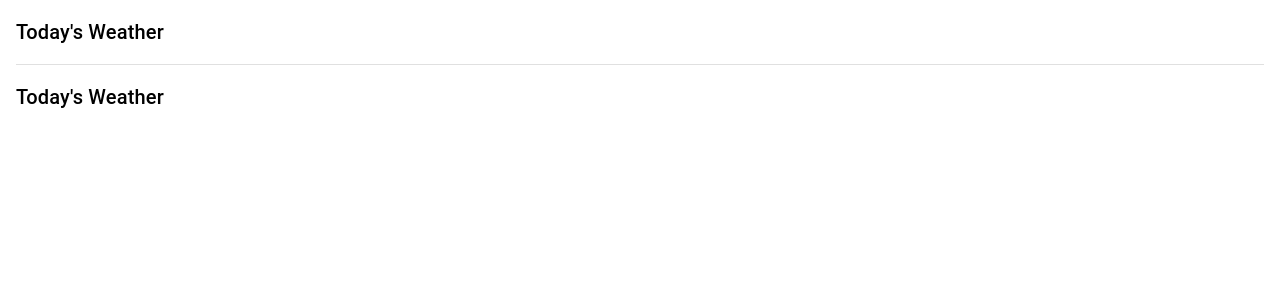
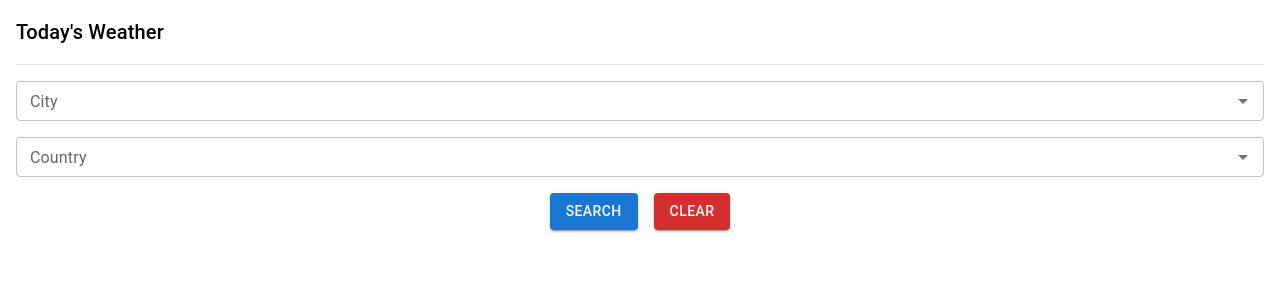
Before and after one commit to throuz/today-weather, a React (Vite) app: page / in a window 1280 px wide. Shown: the top 300 px of the page. Built offline with nearby package versions, Linux system fonts and the light colour scheme.

Commit message:
Complete Search UI

```diff
--- a/src/App.jsx
+++ b/src/App.jsx
@@ -1,13 +1,12 @@
 import { Stack, Box, Divider } from "@mui/material";
+import Search from "./components/Search";
 
 const App = () => {
   return (
-    <div className="App">
-      <Stack divider={<Divider />} spacing={2} sx={{ p: 2 }}>
-        <Box sx={{ typography: "h6" }}>Today's Weather</Box>
-        <Box sx={{ typography: "h6" }}>Today's Weather</Box>
-      </Stack>
-    </div>
+    <Stack className="App" divider={<Divider />} spacing={2} sx={{ p: 2 }}>
+      <Box sx={{ typography: "h6" }}>Today's Weather</Box>
+      <Search />
+    </Stack>
   );
 };
 
--- /dev/null
+++ b/src/components/Search.jsx
@@ -0,0 +1,159 @@
+import { Box, Autocomplete, TextField, Button, Stack } from "@mui/material";
+
+// Top 100 films as rated by IMDb users. http://www.imdb.com/chart/top
+const top100Films = [
+  { label: "The Shawshank Redemption", year: 1994 },
+  { label: "The Godfather", year: 1972 },
+  { label: "The Godfather: Part II", year: 1974 },
+  { label: "The Dark Knight", year: 2008 },
+  { label: "12 Angry Men", year: 1957 },
+  { label: "Schindler's List", year: 1993 },
+  { label: "Pulp Fiction", year: 1994 },
+  {
+    label: "The Lord of the Rings: The Return of the King",
+    year: 2003,
+  },
+  { label: "The Good, the Bad and the Ugly", year: 1966 },
+  { label: "Fight Club", year: 1999 },
+  {
+    label: "The Lord of the Rings: The Fellowship of the Ring",
+    year: 2001,
+  },
+  {
+    label: "Star Wars: Episode V - The Empire Strikes Back",
+    year: 1980,
+  },
+  { label: "Forrest Gump", year: 1994 },
+  { label: "Inception", year: 2010 },
+  {
+    label: "The Lord of the Rings: The Two Towers",
+    year: 2002,
+  },
+  { label: "One Flew Over the Cuckoo's Nest", year: 1975 },
+  { label: "Goodfellas", year: 1990 },
+  { label: "The Matrix", year: 1999 },
+  { label: "Seven Samurai", year: 1954 },
+  {
+    label: "Star Wars: Episode IV - A New Hope",
+    year: 1977,
+  },
+  { label: "City of God", year: 2002 },
+  { label: "Se7en", year: 1995 },
+  { label: "The Silence of the Lambs", year: 1991 },
+  { label: "It's a Wonderful Life", year: 1946 },
+  { label: "Life Is Beautiful", year: 1997 },
+  { label: "The Usual Suspects", year: 1995 },
+  { label: "Léon: The Professional", year: 1994 },
+  { label: "Spirited Away", year: 2001 },
+  { label: "Saving Private Ryan", year: 1998 },
+  { label: "Once Upon a Time in the West", year: 1968 },
+  { label: "American History X", year: 1998 },
+  { label: "Interstellar", year: 2014 },
+  { label: "Casablanca", year: 1942 },
+  { label: "City Lights", year: 1931 },
+  { label: "Psycho", year: 1960 },
+  { label: "The Green Mile", year: 1999 },
+  { label: "The Intouchables", year: 2011 },
+  { label: "Modern Times", year: 1936 },
+  { label: "Raiders of the Lost Ark", year: 1981 },
+  { label: "Rear Window", year: 1954 },
+  { label: "The Pianist", year: 2002 },
+  { label: "The Departed", year: 2006 },
+  { label: "Terminator 2: Judgment Day", year: 1991 },
+  { label: "Back to the Future", year: 1985 },
+  { label: "Whiplash", year: 2014 },
+  { label: "Gladiator", year: 2000 },
+  { label: "Memento", year: 2000 },
+  { label: "The Prestige", year: 2006 },
+  { label: "The Lion King", year: 1994 },
+  { label: "Apocalypse Now", year: 1979 },
+  { label: "Alien", year: 1979 },
+  { label: "Sunset Boulevard", year: 1950 },
+  {
+    label:
+      "Dr. Strangelove or: How I Learned to Stop Worrying and Love the Bomb",
+    year: 1964,
+  },
+  { label: "The Great Dictator", year: 1940 },
+  { label: "Cinema Paradiso", year: 1988 },
+  { label: "The Lives of Others", year: 2006 },
+  { label: "Grave of the Fireflies", year: 1988 },
+  { label: "Paths of Glory", year: 1957 },
+  { label: "Django Unchained", year: 2012 },
+  { label: "The Shining", year: 1980 },
+  { label: "WALL·E", year: 2008 },
+  { label: "American Beauty", year: 1999 },
+  { label: "The Dark Knight Rises", year: 2012 },
+  { label: "Princess Mononoke", year: 1997 },
+  { label: "Aliens", year: 1986 },
+  { label: "Oldboy", year: 2003 },
+  { label: "Once Upon a Time in America", year: 1984 },
+  { label: "Witness for the Prosecution", year: 1957 },
+  { label: "Das Boot", year: 1981 },
+  { label: "Citizen Kane", year: 1941 },
+  { label: "North by Northwest", year: 1959 },
+  { label: "Vertigo", year: 1958 },
+  {
+    label: "Star Wars: Episode VI - Return of the Jedi",
+    year: 1983,
+  },
+  { label: "Reservoir Dogs", year: 1992 },
+  { label: "Braveheart", year: 1995 },
+  { label: "M", year: 1931 },
+  { label: "Requiem for a Dream", year: 2000 },
+  { label: "Amélie", year: 2001 },
+  { label: "A Clockwork Orange", year: 1971 },
+  { label: "Like Stars on Earth", year: 2007 },
+  { label: "Taxi Driver", year: 1976 },
+  { label: "Lawrence of Arabia", year: 1962 },
+  { label: "Double Indemnity", year: 1944 },
+  {
+    label: "Eternal Sunshine of the Spotless Mind",
+    year: 2004,
+  },
+  { label: "Amadeus", year: 1984 },
+  { label: "To Kill a Mockingbird", year: 1962 },
+  { label: "Toy Story 3", year: 2010 },
+  { label: "Logan", year: 2017 },
+  { label: "Full Metal Jacket", year: 1987 },
+  { label: "Dangal", year: 2016 },
+  { label: "The Sting", year: 1973 },
+  { label: "2001: A Space Odyssey", year: 1968 },
+  { label: "Singin' in the Rain", year: 1952 },
+  { label: "Toy Story", year: 1995 },
+  { label: "Bicycle Thieves", year: 1948 },
+  { label: "The Kid", year: 1921 },
+  { label: "Inglourious Basterds", year: 2009 },
+  { label: "Snatch", year: 2000 },
+  { label: "3 Idiots", year: 2009 },
+  { label: "Monty Python and the Holy Grail", year: 1975 },
+];
+
+const Search = () => {
+  return (
+    <Box className="Search">
+      <Autocomplete
+        size={"small"}
+        options={top100Films}
+        sx={{ mb: 2 }}
+        renderInput={(params) => <TextField {...params} label="City" />}
+      />
+      <Autocomplete
+        size={"small"}
+        options={top100Films}
+        sx={{ mb: 2 }}
+        renderInput={(params) => <TextField {...params} label="Country" />}
+      />
+      <Stack direction="row" justifyContent="center" spacing={2}>
+        <Button variant="contained">
+          Search
+        </Button>
+        <Button variant="contained" color="error">
+          Clear
+        </Button>
+      </Stack>
+    </Box>
+  );
+};
+
+export default Search;
```
